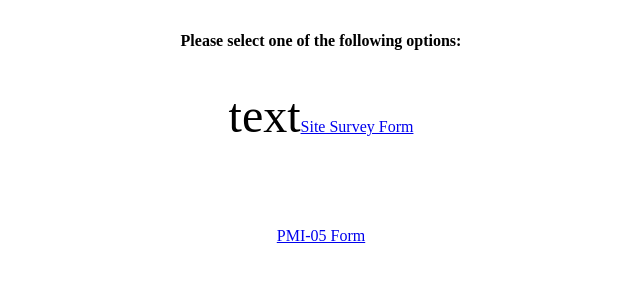
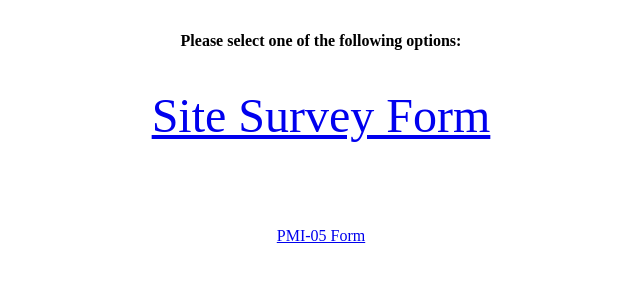
Before and after one commit to surduro/surduro.github.io, a plain HTML site: page index.html in a window 1280 px wide. Shown: the whole page, without its empty margins (319-959 px from the left). Drawn offline with Linux system fonts and the light colour scheme.

Commit message:
Update index.html

```diff
--- a/index.html
+++ b/index.html
@@ -11,7 +11,7 @@
 </tr>
 <tr style="height: 54px;">
 <td style="width: 100%; height: 54px; text-align: center;" colspan="3">
-   <p><font size="15">text</font><a href="site survey form.html" target="_blank" rel="noopener">Site Survey Form</a></p>
+   <p><font size="15"><a href="site survey form.html" target="_blank" rel="noopener">Site Survey Form</a></font></p>
    <p>&nbsp;</p>
    <p>&nbsp;</p>
 <p><a href="PMI_form.html" target="_blank" rel="noopener">PMI-05 Form</a></p>
```
